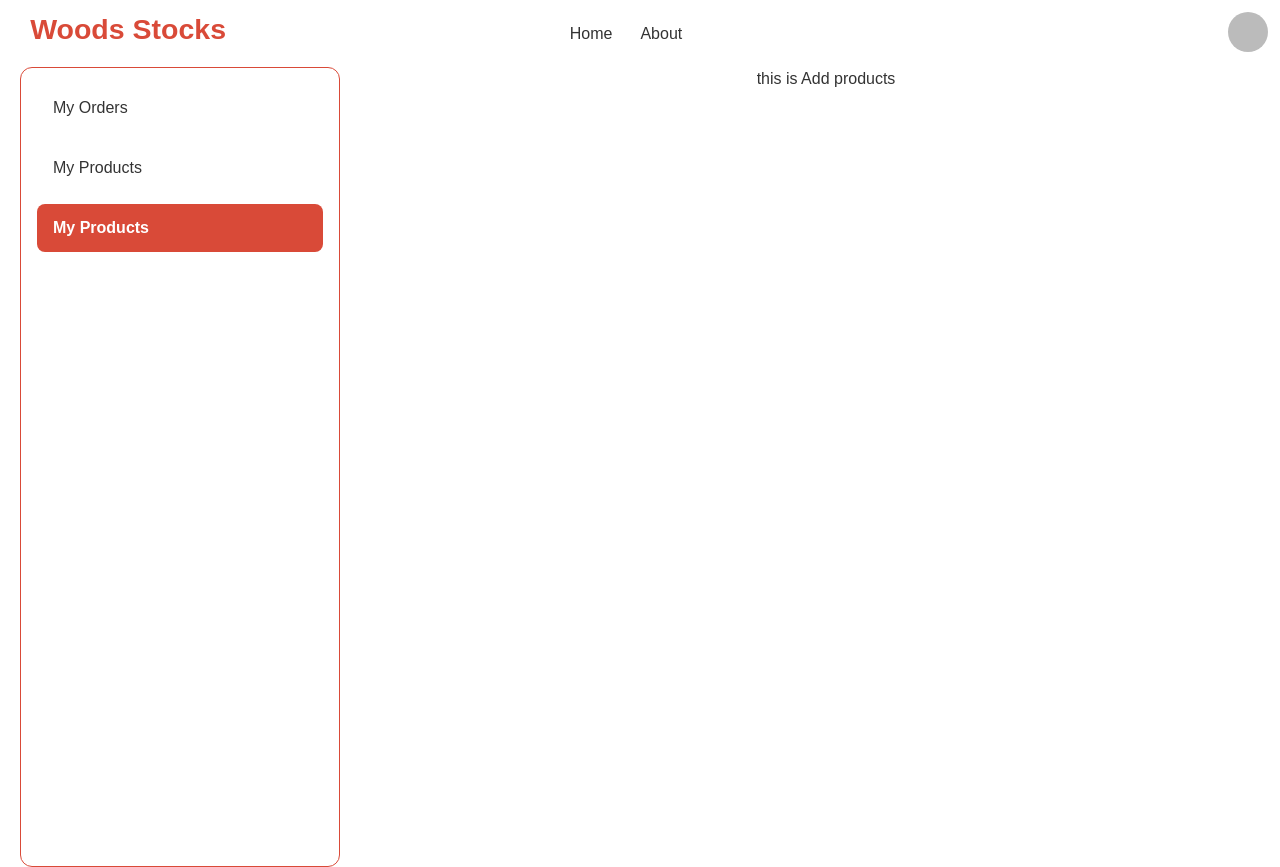
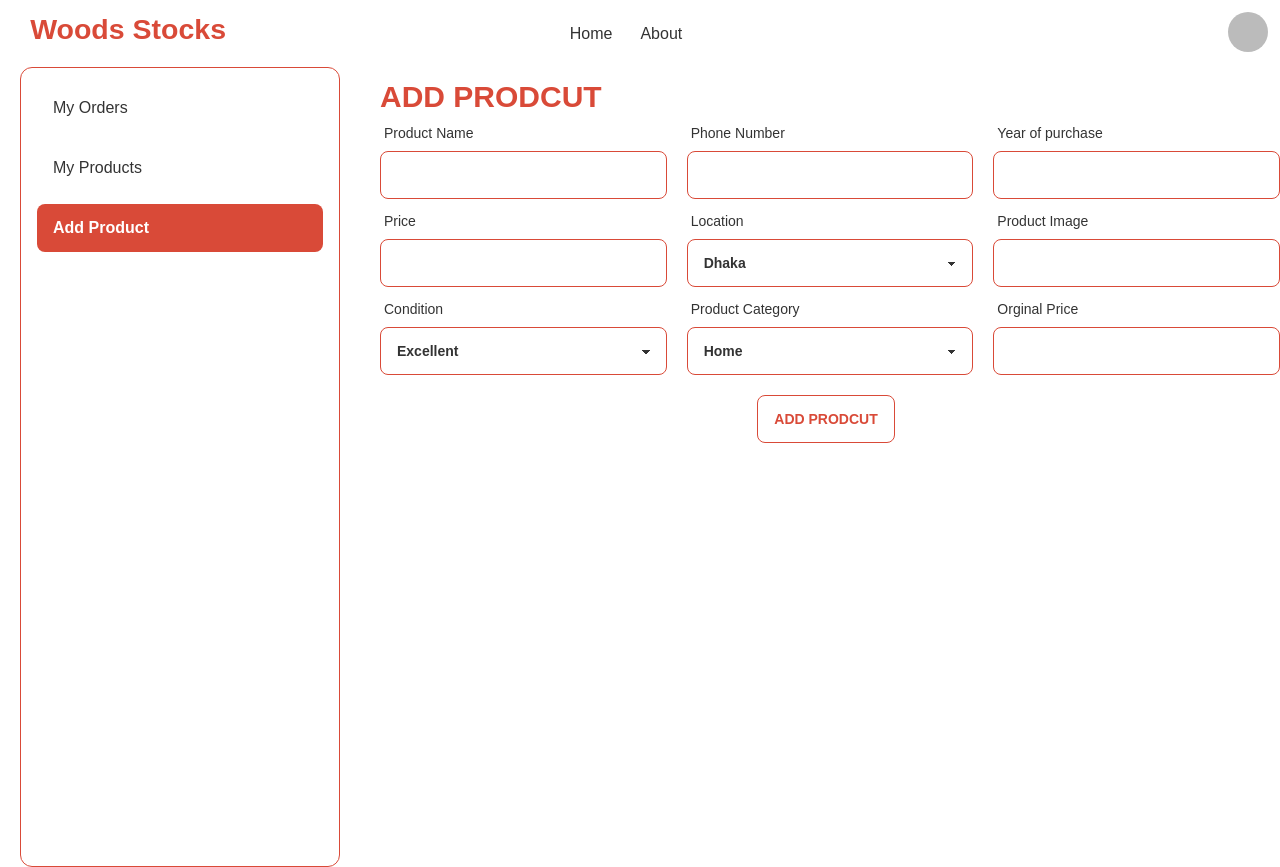
Before and after one commit to golamrabbani93/wood-stocks, a React (Create React App) app: page /dashboard/addproduct in a window 1280 px wide. Built offline with nearby package versions, Linux system fonts and the light colour scheme; no server answers; sample sign-in values are in the browser's storage.

Commit message:
create add product form and get data

```diff
--- a/src/Layouts/DashboardLayout/DashboardLayout.js
+++ b/src/Layouts/DashboardLayout/DashboardLayout.js
@@ -26,7 +26,7 @@ const DashboardLayout = () => {
 							<NavLink to={'/dashboard/myproducts'}>My Products</NavLink>
 						</li>
 						<li className="mb-3">
-							<NavLink to={'/dashboard/addproduct'}>My Products</NavLink>
+							<NavLink to={'/dashboard/addproduct'}>Add Product</NavLink>
 						</li>
 					</ul>
 				</div>
--- a/src/pages/Dashboard/Seller/AddProduct/AddProduct.js
+++ b/src/pages/Dashboard/Seller/AddProduct/AddProduct.js
@@ -1,9 +1,182 @@
-import React from 'react';
+import React, {useContext, useState} from 'react';
+import {useForm} from 'react-hook-form';
+import {AuthContext} from '../../../../Context/AuthProvider';
 
 const AddProduct = () => {
+	const {user} = useContext(AuthContext);
+	const {
+		register,
+		handleSubmit,
+		formState: {errors},
+		reset,
+	} = useForm();
+	const handleProduct = (data) => {
+		var isodate = new Date();
+		var localDateTime = isodate.toLocaleDateString() + ' ' + isodate.toLocaleTimeString();
+
+		const productDetails = {
+			img: data.img,
+			name: data.name,
+			price: data.price,
+			og_price: data.og_price,
+			uses: data.uses,
+			seller_name: user.displayName,
+			category_id: parseInt(data.category),
+			productStatus: 'available',
+			phone: data.phone,
+			condition: data.condition,
+			date: localDateTime,
+		};
+		console.log(productDetails);
+	};
 	return (
-		<div>
-			<h2>this is Add products</h2>
+		<div className="w-full">
+			<div className="p-7 pt-3">
+				<h2 className="text-left text-primary uppercase text-3xl font-bold">Add Prodcut</h2>
+				<form onSubmit={handleSubmit(handleProduct)}>
+					<div className="grid lg:grid-cols-3 gap-5 md:w-[900px]">
+						<div className="left-side">
+							<div className="form-control  max-w-xs">
+								<label className="label">
+									<span className="label-text">Product Name</span>
+								</label>
+								<input
+									type="text"
+									{...register('name', {
+										required: 'Please Enter Product Name',
+									})}
+									className="input input-bordered input-primary  max-w-xs"
+								/>
+								<span className="mt-1">
+									{errors.name && <p className="text-red-500">{errors.name.message}</p>}
+								</span>
+							</div>
+							<div className="form-control  max-w-xs">
+								<label className="label">
+									<span className="label-text">Price</span>
+								</label>
+								<input
+									type="text"
+									{...register('price', {
+										required: 'Please Enter price',
+									})}
+									className="input input-bordered input-primary  max-w-xs"
+								/>
+								<span className="mt-1">
+									{errors.email && <p className="text-red-500">{errors.email.message}</p>}
+								</span>
+							</div>
+
+							<div className="form-control  max-w-xs">
+								<label className="label">
+									<span className="label-text">Condition</span>
+								</label>
+								<select {...register('condition')} className="select select-primary  max-w-xs">
+									<option>Excellent</option>
+									<option value="Good">Good</option>
+									<option value="bad">bad</option>
+								</select>
+							</div>
+						</div>
+						<div className="middle-side">
+							<div className="form-control  max-w-xs">
+								<label className="label">
+									<span className="label-text">Phone Number</span>
+								</label>
+								<input
+									type="text"
+									{...register('phone', {
+										required: 'Please Enter Your Number',
+									})}
+									className="input input-bordered input-primary  max-w-xs"
+								/>
+								<span className="mt-1">
+									{errors.name && <p className="text-red-500">{errors.name.message}</p>}
+								</span>
+							</div>
+							<div className="form-control  max-w-xs">
+								<label className="label">
+									<span className="label-text">Location</span>
+								</label>
+								<select {...register('location')} className="select select-primary  max-w-xs">
+									<option>Dhaka</option>
+									<option value="Rajshahi">Rajshahi</option>
+									<option value="Khulna">Khulna</option>
+									<option value="Chittagong">Chittagong</option>
+									<option value="Cumilla">Cumilla</option>
+								</select>
+								<span className="mt-1">
+									{errors.email && <p className="text-red-500">{errors.email.message}</p>}
+								</span>
+							</div>
+
+							<div className="form-control  max-w-xs">
+								<label className="label">
+									<span className="label-text">Product Category</span>
+								</label>
+								<select {...register('category')} className="select select-primary  max-w-xs">
+									<option value={1}>Home</option>
+									<option value="2">Kichen</option>
+									<option value="3">Office</option>
+								</select>
+							</div>
+						</div>
+						<div className="right-side">
+							<div className="form-control  max-w-xs">
+								<label className="label">
+									<span className="label-text">Year of purchase</span>
+								</label>
+								<input
+									type="text"
+									{...register('uses', {
+										required: 'Please Enter Year of purchase',
+									})}
+									className="input input-bordered input-primary  max-w-xs"
+								/>
+								<span className="mt-1">
+									{errors.name && <p className="text-red-500">{errors.name.message}</p>}
+								</span>
+							</div>
+							<div className="form-control  max-w-xs">
+								<label className="label">
+									<span className="label-text">Product Image</span>
+								</label>
+								<input
+									type="text"
+									{...register('img', {
+										required: 'Please Enter Image Url',
+									})}
+									className="input input-bordered input-primary  max-w-xs"
+								/>
+								<span className="mt-1">
+									{errors.name && <p className="text-red-500">{errors.name.message}</p>}
+								</span>
+							</div>
+							<div className="form-control  max-w-xs">
+								<label className="label">
+									<span className="label-text">Orginal Price</span>
+								</label>
+								<input
+									type="text"
+									{...register('og_price', {
+										required: 'Orginal Price',
+									})}
+									className="input input-bordered input-primary  max-w-xs"
+								/>
+								<span className="mt-1">
+									{errors.name && <p className="text-red-500">{errors.name.message}</p>}
+								</span>
+							</div>
+						</div>
+					</div>
+
+					<input
+						className="btn btn-outline btn-primary  mt-4 mb-3"
+						value="Add Prodcut"
+						type="submit"
+					/>
+				</form>
+			</div>
 		</div>
 	);
 };
```
